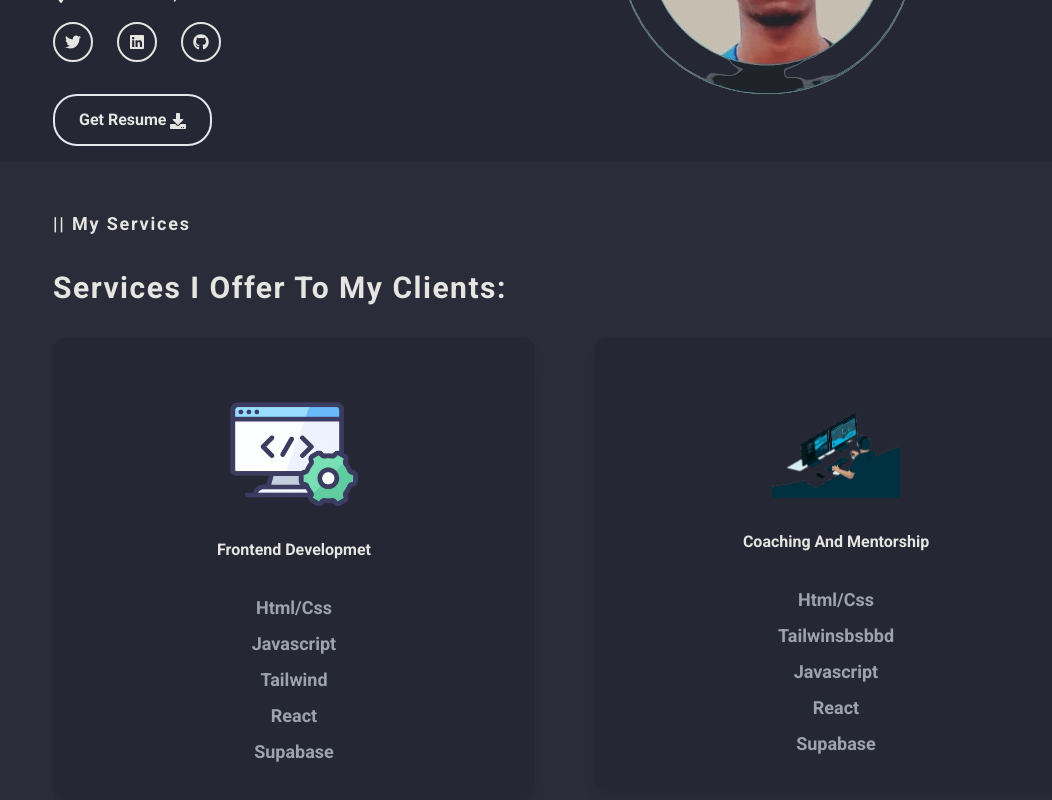
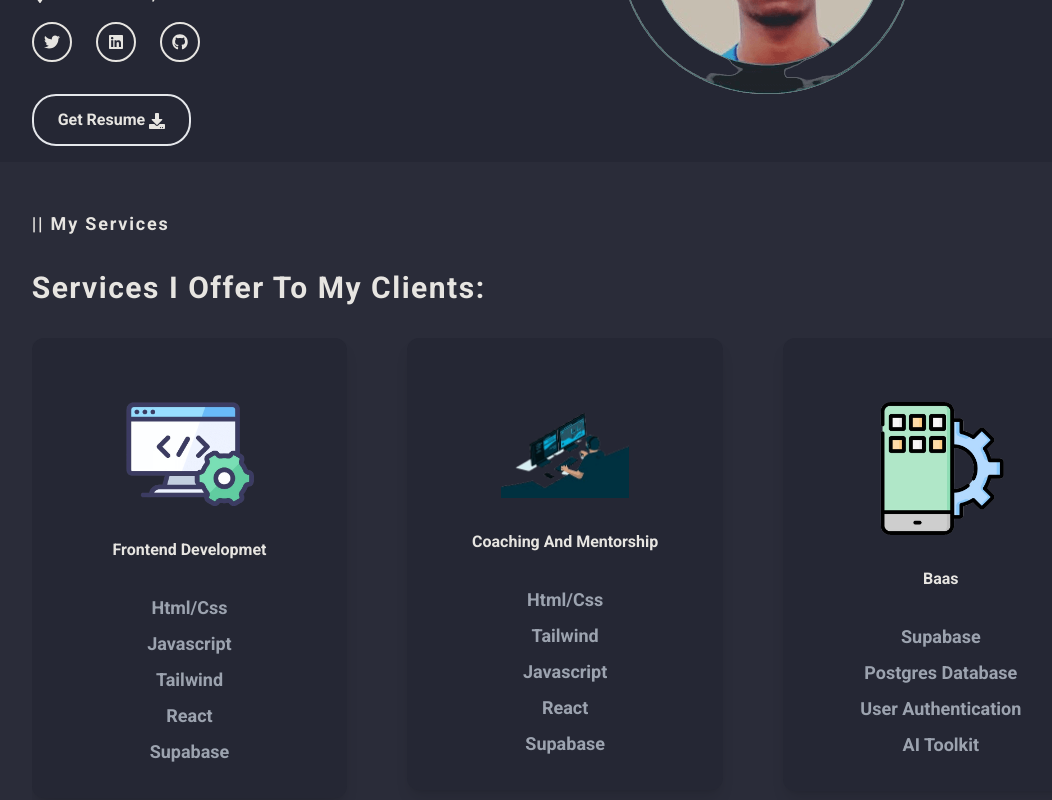
Before and after one commit to salv20/Portfolio, a React (Vite) app: page / in a window 1280 px wide. Shown: the part 310-1110 px from the top of the page, without its empty margins (75-1127 px from the left). Built offline with nearby package versions, Linux system fonts and the light colour scheme.

Commit message:
services ui

```diff
--- a/src/components/Header.jsx
+++ b/src/components/Header.jsx
@@ -5,7 +5,7 @@ const Header = () => {
     return (
         <header className="bg-headerLightBg md:bg-headerDarkBg ">
             <nav
-                className="space-y-6 text-white md:text-gray-400 w-4/5 mx-auto py-6 md:space-y-0 md:flex justify-between"
+                className="space-y-6 text-white md:text-gray-400 w-5/6 mx-auto py-6 md:space-y-0 md:flex justify-between"
             >
                 <div className="flex md:block justify-between">
                     <h1 className="text-lg md:text-xl uppercase font-bold text-white ">salvation.</h1>
--- a/src/components/Mainbody/About.jsx
+++ b/src/components/Mainbody/About.jsx
@@ -2,7 +2,7 @@ import { FaGithub, FaDownload, FaLinkedin, FaMapMarkerAlt, FaPhoneAlt, FaRegEnve
 
 const About = () => {
     return (
-        <section className='flex-col-reverse md:flex-row flex w-4/5 mx-auto justify-between text-center md:text-left pb-4 gap-y-8 md:gap-y-0'>
+        <section className='flex-col-reverse md:flex-row flex w-5/6 mx-auto justify-between text-center md:text-left pb-4 gap-y-8 md:gap-y-0'>
             <article className='space-y-4 capitalize'>
                 <div className="text-lg md:text-xl  font-bold tracking-widest">
                     <h2>hello! i&apos;m </h2>
--- a/src/components/Mainbody/Services.jsx
+++ b/src/components/Mainbody/Services.jsx
@@ -2,49 +2,19 @@ import 'swiper/css';
 import 'swiper/css/pagination';
 import { Pagination } from 'swiper/modules'
 import { Swiper, SwiperSlide } from 'swiper/react';
-const images = ['/web-dev.png', '/teach.png']
-const role = ['frontend developmet', 'coaching and mentorship']
+const images = ['/web-dev.png', '/teach.png', '/backend-dev.png']
+const role = ['frontend developmet', 'coaching and mentorship', 'baas']
 const tools = [
     ['html/css', 'javascript', 'tailwind', 'react', 'supabase'],
-    ['html/css', 'tailwinsbsbbd', 'javascript', 'react', 'supabase']
+    ['html/css', 'tailwind', 'javascript', 'react', 'supabase'],
+    ['supabase', 'Postgres database', 'user authentication', ' AI toolkit']
 ]
 const Services = () => {
     return (
         <section className=" bg-headerLightBg py-12 text-navText">
-            <div className="w-4/5 mx-auto space-y-8 capitalize">
+            <div className="w-5/6 mx-auto space-y-8 capitalize">
                 <h2 className=' md:text-lg font-semibold tracking-widest'>|| my services</h2>
                 <h1 className=' text-lg sm:text-xl md:text-3xl tracking-wider'>services i offer to my clients: </h1>
-                <Swiper
-                    slidesPerView={2}
-                    spaceBetween={60}
-                    pagination={{
-                        clickable: true,
-                    }}
-                    modules={[Pagination]}
-                    className="mySwiper hidden md:block"
-                >
-                    {
-                        images.map((imgs, index) => (
-                            <SwiperSlide
-                                key={index}
-                                className='bg-headerDarkBg space-y-8 text-center py-8 shadow-lg rounded-xl swiped relative'
-                            >
-                                <div className="box1"></div>
-                                <img src={`${imgs}`} alt="" className='w-32 mx-auto' />
-                                <h1>{role[index]}</h1>
-                                <ol className=' space-y-2 text-lg text-gray-400'>
-                                    {
-                                        tools[index].map((tool, index) => (
-                                            <li key={index}>{tool}</li>
-                                        ))
-                                    }
-                                </ol>
-                                <div className="box2"></div>
-                            </SwiperSlide>
-                        ))
-                    }
-                </Swiper>
-                {/*  */}
 
                 <Swiper
                     slidesPerView={1}
@@ -76,6 +46,70 @@ const Services = () => {
                         ))
                     }
                 </Swiper>
+                {/* TWO SLIDES PER VIEW */}
+                <Swiper
+                    slidesPerView={2}
+                    spaceBetween={60}
+                    pagination={{
+                        clickable: true,
+                    }}
+                    modules={[Pagination]}
+                    className="mySwiper hidden md:block lg:hidden"
+                >
+                    {
+                        images.map((imgs, index) => (
+                            <SwiperSlide
+                                key={index}
+                                className='bg-headerDarkBg space-y-8 text-center py-8 shadow-lg rounded-xl swiped relative'
+                            >
+                                <div className="box1"></div>
+                                <img src={`${imgs}`} alt="" className='w-32 mx-auto' />
+                                <h1>{role[index]}</h1>
+                                <ol className=' space-y-2 text-lg text-gray-400'>
+                                    {
+                                        tools[index].map((tool, index) => (
+                                            <li key={index}>{tool}</li>
+                                        ))
+                                    }
+                                </ol>
+                                <div className="box2"></div>
+                            </SwiperSlide>
+                        ))
+                    }
+                </Swiper>
+
+                {/* THREE SLIDES PER VIEW */}
+                <Swiper
+                    slidesPerView={3}
+                    spaceBetween={60}
+                    pagination={{
+                        clickable: true,
+                    }}
+                    modules={[Pagination]}
+                    className="mySwiper hidden lg:block"
+                >
+                    {
+                        images.map((imgs, index) => (
+                            <SwiperSlide
+                                key={index}
+                                className='bg-headerDarkBg space-y-8 text-center py-8 shadow-lg rounded-xl swiped relative'
+                            >
+                                <div className="box1"></div>
+                                <img src={`${imgs}`} alt="" className='w-32 mx-auto' />
+                                <h1>{role[index]}</h1>
+                                <ol className=' space-y-2 text-lg text-gray-400'>
+                                    {
+                                        tools[index].map((tool, index) => (
+                                            <li key={index}>{tool}</li>
+                                        ))
+                                    }
+                                </ol>
+                                <div className="box2"></div>
+                            </SwiperSlide>
+                        ))
+                    }
+                </Swiper>
+
             </div>
         </section>
     )
--- a/src/index.css
+++ b/src/index.css
@@ -82,7 +82,7 @@ body {
 .box2 {
     position: absolute;
     bottom: 0%;
-    left: -1%;
+    left: 6%;
     width: 26%;
     height: 26%;
     border-top-right-radius: 150px;
```
Also changed, not shown: public/backend-dev.png (added).
